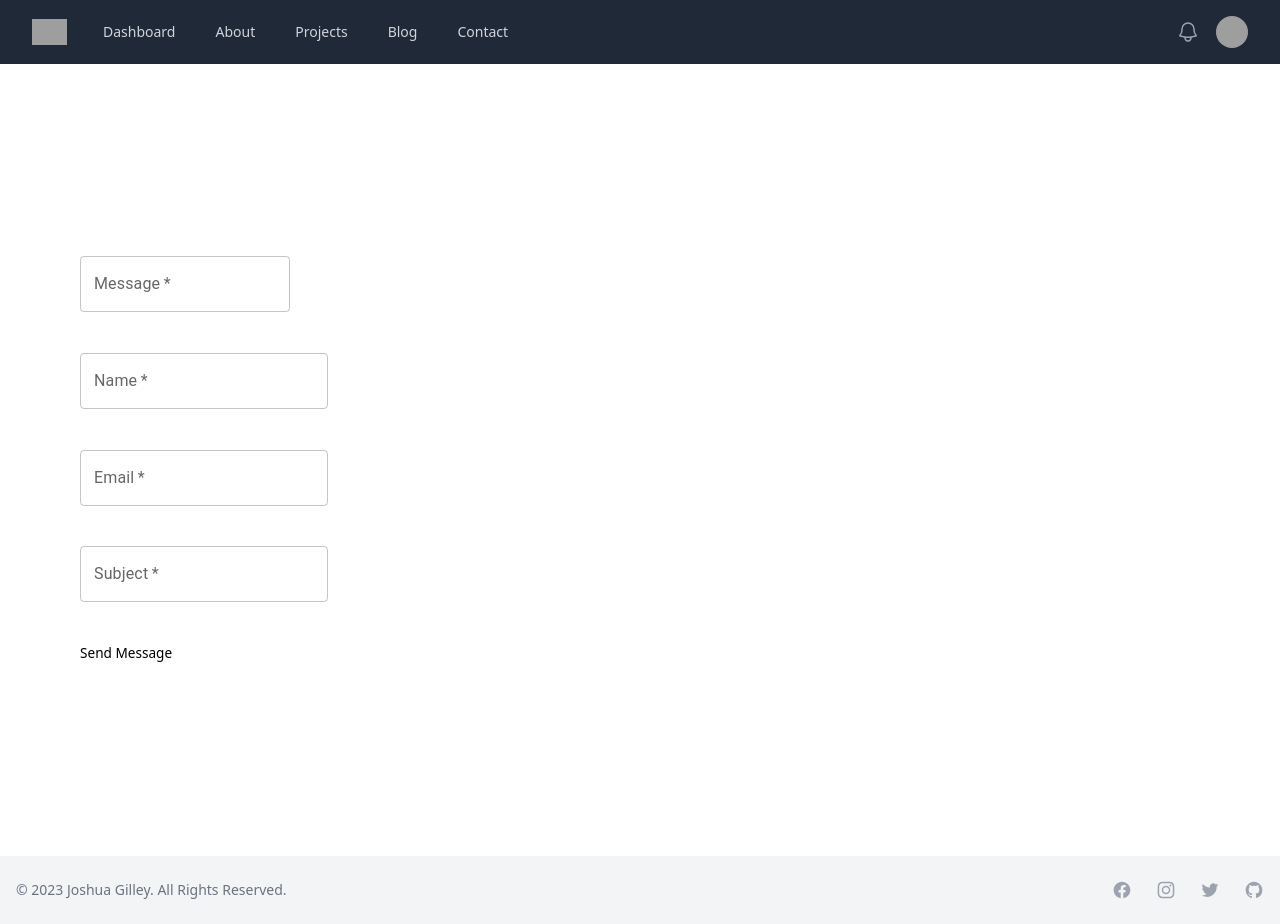
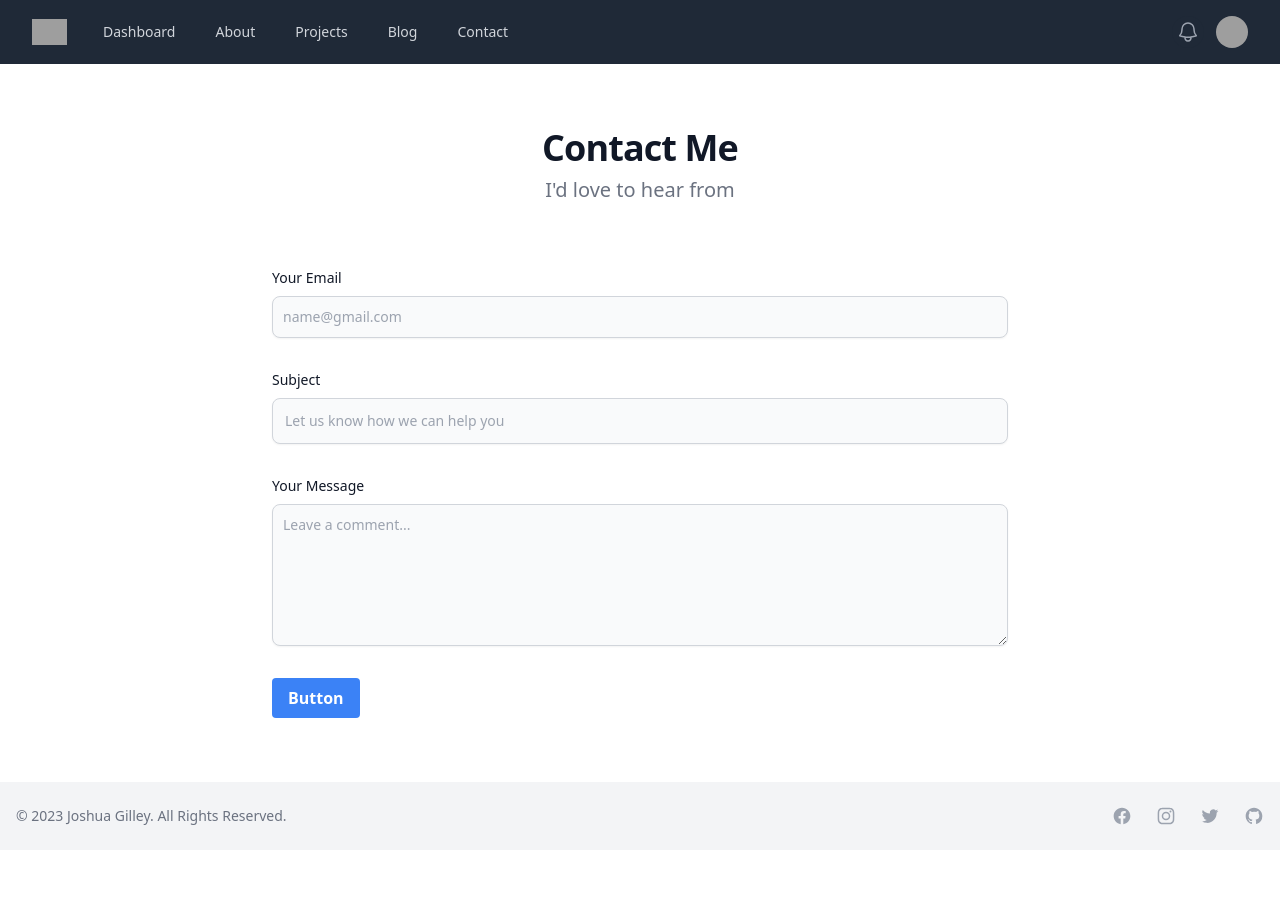
Before and after one commit to joshuadgilley/joshgilley.com, a Next.js app: page /contact in a window 1280 px wide. After the commit the page ends 850 px from the top, so only its background shows below. Built offline with nearby package versions, Linux system fonts and the light colour scheme; grey boxes are pictures that could not be loaded.

Commit message:
Tailwind applied to contact form

```diff
--- a/pages/contact.tsx
+++ b/pages/contact.tsx
@@ -1,5 +1,5 @@
 import Head from "next/head";
-import styles from "../styles/Home.module.css";
+import styles from "../styles/Contact.module.css";
 import { TextField } from "@mui/material";
 import React, { useState } from "react";
 import axios from "axios";
@@ -54,7 +54,7 @@
     };
 
     try {
-      const res = await axios.post(`/api/SendEmail`, data);
+      const res = await axios.post(`${process.env.SENDEMAIL_ENDPOINT}`, data);
       console.log(res);
       setSent(true);
       resetForm();
@@ -73,69 +73,50 @@
       </Head>
       <main className={styles.main}>
         <div className={styles.description}>
-          <form className="contact-form" onSubmit={(e) => formSubmit(e)}>
-            <TextField
-              id="standard-multiline-flexible"
-              label="Message"
-              placeholder="Enter Message"
-              variant="outlined"
-              multiline
-              //   rowsMax={4}
-              value={message}
-              onChange={(e) => setMessage(e.target.value)}
-              required
-              type="text"
-            />
-            <br />
-            <br />
-            <br />
-
-            <TextField
-              id="outlined-basic"
-              placeholder="Enter your name"
-              label="Name"
-              variant="outlined"
-              value={name}
-              onChange={(e) => setName(e.target.value)}
-              required
-              type="text"
-            />
-            <br />
-            <br />
-            <br />
-
-            <TextField
-              id="outlined-basic"
-              label="Email"
-              placeholder="Enter email address"
-              variant="outlined"
-              value={email}
-              onChange={(e) => handleChangeEmail(e)}
-              error={emailError}
-              required
-              type="email"
-            />
-            <br />
-            <br />
-            <br />
-            <TextField
-              id="outlined-basic"
-              placeholder="Enter Subject"
-              label="Subject"
-              variant="outlined"
-              value={subject}
-              onChange={(e) => setSubject(e.target.value)}
-              required
-            />
-            <br />
-            <br />
-            <br />
-            <div className="button--container">
-              <button type="submit" className="button button-primary">
-                {buttonText}
-              </button>
+          <section className="bg-white dark:bg-gray-900">
+            <div className="py-8 lg:py-16 px-4 mx-auto max-w-screen-md">
+                <h2 className="mb-2 text-4xl tracking-tight font-extrabold text-center text-gray-900 dark:text-white">Contact Me</h2>
+                <p className="mb-8 lg:mb-16 font-light text-center text-gray-500 dark:text-gray-400 sm:text-xl">I'd love to hear from</p>
+                <form className="space-y-8" onSubmit={(e) => formSubmit(e)}>
+                    <div>
+                        <label htmlFor="email" className="block mb-2 text-sm font-medium text-gray-900 dark:text-gray-300">Your Email</label>
+                        <input
+                          type="email"
+                          id="email"
+                          value={email}
+                          onChange={(e) => setEmail(e.target.value)}
+                          className="shadow-sm bg-gray-50 border border-gray-300 text-gray-900 text-sm rounded-lg focus:ring-primary-500 focus:border-primary-500 block w-full p-2.5 dark:bg-gray-700 dark:border-gray-600 dark:placeholder-gray-400 dark:text-white dark:focus:ring-primary-500 dark:focus:border-primary-500 dark:shadow-sm-light"
+                          placeholder="name@gmail.com"
+                          required
+                        />
+                    </div>
+                    <div>
+                        <label htmlFor="subject" className="block mb-2 text-sm font-medium text-gray-900 dark:text-gray-300">Subject</label>
+                        <input
+                          type="text"
+                          id="subject"
+                          value={subject}
+                          onChange={(e) => setSubject(e.target.value)}
+                          className="block p-3 w-full text-sm text-gray-900 bg-gray-50 rounded-lg border border-gray-300 shadow-sm focus:ring-primary-500 focus:border-primary-500 dark:bg-gray-700 dark:border-gray-600 dark:placeholder-gray-400 dark:text-white dark:focus:ring-primary-500 dark:focus:border-primary-500 dark:shadow-sm-light"
+                          placeholder="Let us know how we can help you"
+                          required
+                        />
+                    </div>
+                    <div className="sm:col-span-2">
+                        <label htmlFor="message" className="block mb-2 text-sm font-medium text-gray-900 dark:text-gray-400">Your Message</label>
+                        <textarea
+                          id="message"
+                          rows={6}
+                          value={message}
+                          onChange={(e) => setMessage(e.target.value)}
+                          className="block p-2.5 w-full text-sm text-gray-900 bg-gray-50 rounded-lg shadow-sm border border-gray-300 focus:ring-primary-500 focus:border-primary-500 dark:bg-gray-700 dark:border-gray-600 dark:placeholder-gray-400 dark:text-white dark:focus:ring-primary-500 dark:focus:border-primary-500"
+                          placeholder="Leave a comment..."
+                        ></textarea>
+                    </div>
+                    <button type="submit" className="bg-blue-500 hover:bg-blue-700 text-white font-bold py-2 px-4 rounded">Button</button>
+                  </form>
             </div>
-          </form>
+          </section>
         </div>
       </main>
     </>
```
Also changed, not shown: styles/Contact.module.css (added).
